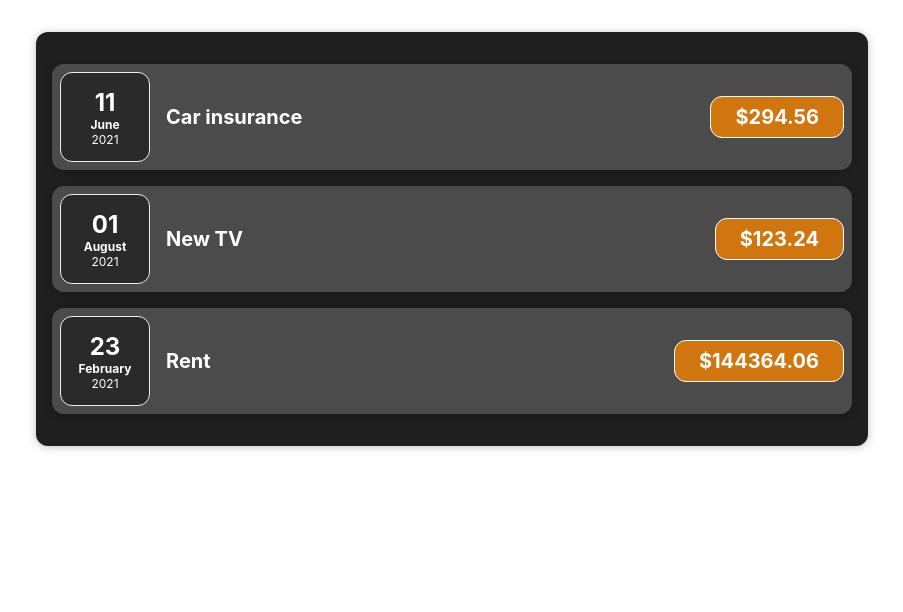
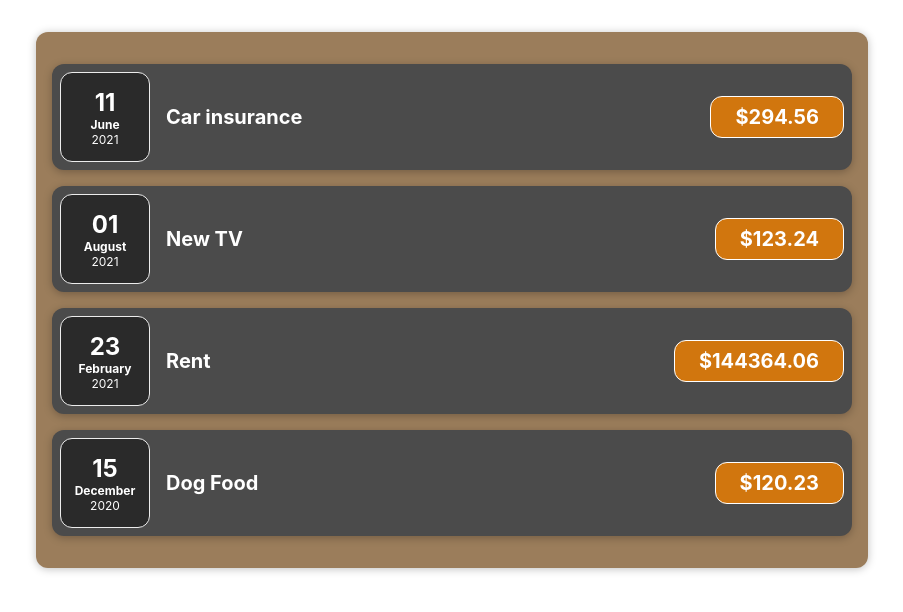
Before and after one commit to stewanoya/react-finance-tracker, a React (Create React App) app: page / in a window 1280 px wide. Shown: the top 612 px of the page, without its empty margins (188-1091 px from the left). Built offline with nearby package versions, Linux system fonts and the light colour scheme.

Commit message:
Organize files

```diff
--- a/src/App.jsx
+++ b/src/App.jsx
@@ -1,4 +1,4 @@
-import ExpenseList from "./components/ExpenseList";
+import ExpenseList from "./components/Expenses/ExpenseList";
 
 function App() {
   const expenses = [
@@ -20,6 +20,12 @@ function App() {
       amount: 144364.06,
       date: new Date(2021, 1, 23),
     },
+    {
+      id: 4,
+      title: "Dog Food",
+      amount: 120.23,
+      date: new Date(2020, 11, 15),
+    },
   ];
   return (
     <>
--- a/src/components/ExpenseList.css
+++ /dev/null
@@ -1,9 +0,0 @@
-.expenses {
-  padding: 1rem;
-  background-color: rgb(31, 31, 31);
-  margin: 2rem auto;
-  width: 50rem;
-  max-width: 95%;
-  border-radius: 12px;
-  box-shadow: 0 1px 8px rgba(0, 0, 0, 0.25);
-}
--- a/src/components/ExpenseList.jsx
+++ /dev/null
@@ -1,28 +0,0 @@
-import ExpenseItem from "./ExpenseItem";
-
-import "./ExpenseList.css";
-
-const ExpenseList = (props) => {
-  const { expenses } = props;
-  return (
-    <div className="expenses">
-      <ExpenseItem
-        title={expenses[0].title}
-        amount={expenses[0].amount}
-        date={expenses[0].date}
-      />
-      <ExpenseItem
-        title={expenses[1].title}
-        amount={expenses[1].amount}
-        date={expenses[1].date}
-      />
-      <ExpenseItem
-        title={expenses[2].title}
-        amount={expenses[2].amount}
-        date={expenses[2].date}
-      />
-    </div>
-  );
-};
-
-export default ExpenseList;
--- a/src/components/ExpenseItem.jsx
+++ b/src/components/Expenses/ExpenseItem.jsx
@@ -1,4 +1,5 @@
 import ExpenseDate from "./ExpenseDate";
+import Card from "../UI/Card";
 
 import "./ExpenseItem.css";
 
@@ -6,13 +7,13 @@ const ExpenseItem = (props) => {
   const { title, amount, date } = props;
 
   return (
-    <div className="expense-item">
+    <Card className="expense-item">
       <ExpenseDate date={date} />
       <div className="expense-item__description">
         <h2>{title}</h2>
         <div className="expense-item__price">${amount}</div>
       </div>
-    </div>
+    </Card>
   );
 };
 
--- /dev/null
+++ b/src/components/Expenses/ExpenseList.css
@@ -0,0 +1,7 @@
+.expenses {
+  padding: 1rem;
+  background-color: rgb(155, 125, 91);
+  margin: 2rem auto;
+  width: 50rem;
+  max-width: 95%;
+}
--- /dev/null
+++ b/src/components/Expenses/ExpenseList.jsx
@@ -0,0 +1,20 @@
+import ExpenseItem from "./ExpenseItem";
+import Card from "../UI/Card";
+
+import "./ExpenseList.css";
+
+const ExpenseList = (props) => {
+  const { expenses } = props;
+
+  const eachExpense = expenses.map((expense) => (
+    <ExpenseItem
+      title={expense.title}
+      amount={expense.amount}
+      date={expense.date}
+    />
+  ));
+
+  return <Card className="expenses">{eachExpense}</Card>;
+};
+
+export default ExpenseList;
--- /dev/null
+++ b/src/components/UI/Card.css
@@ -0,0 +1,4 @@
+.card {
+  border-radius: 12px;
+  box-shadow: 0 1px 8px rgba(0, 0, 0, 0.25);
+}
--- /dev/null
+++ b/src/components/UI/Card.jsx
@@ -0,0 +1,8 @@
+import "./Card.css";
+
+const Card = (props) => {
+  const classes = "card " + props.className;
+  return <div className={classes}>{props.children}</div>;
+};
+
+export default Card;
```
Also changed, not shown: src/components/Expenses/ExpenseDate.css (renamed from src/components/ExpenseDate.css), src/components/Expenses/ExpenseDate.jsx (renamed from src/components/ExpenseDate.jsx), src/components/Expenses/ExpenseItem.css (renamed from src/components/ExpenseItem.css).
